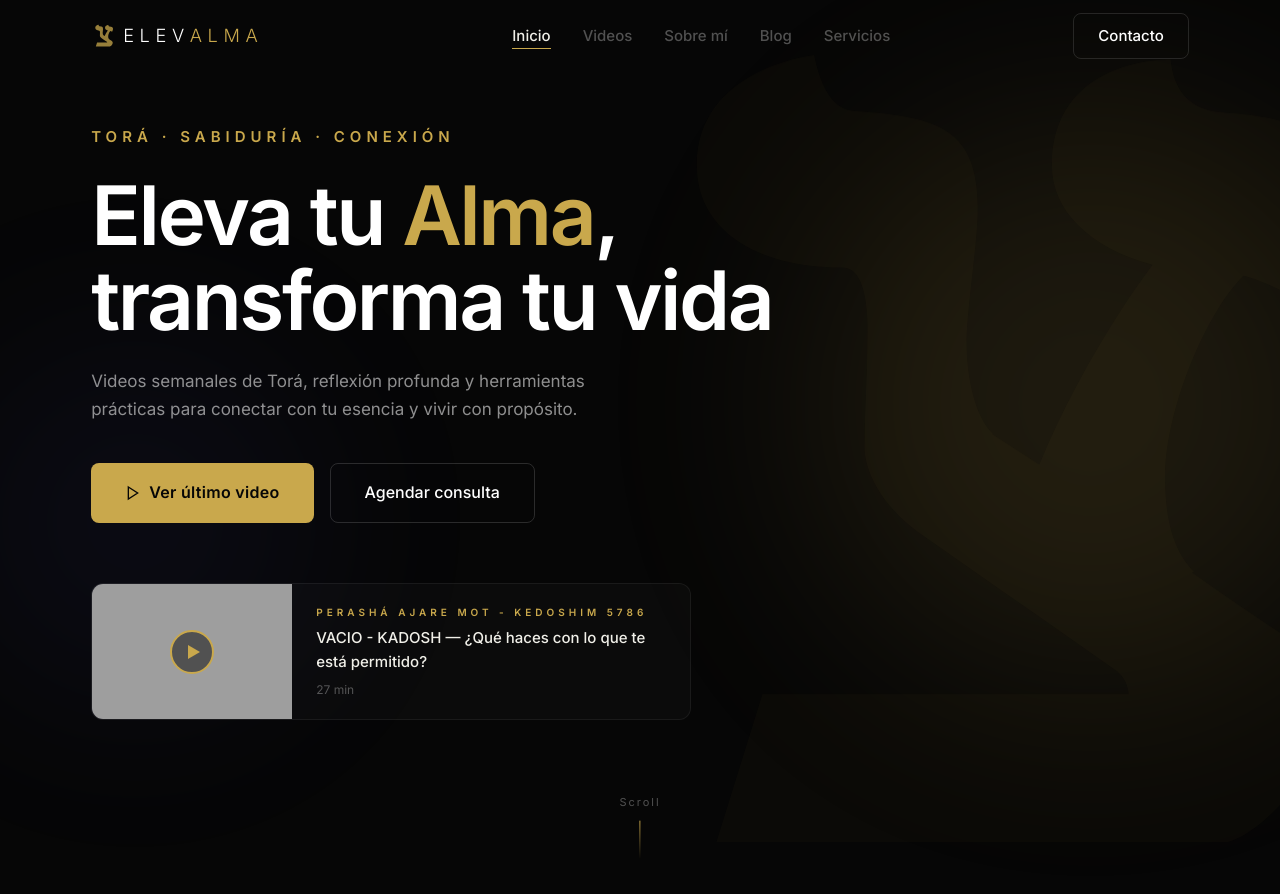
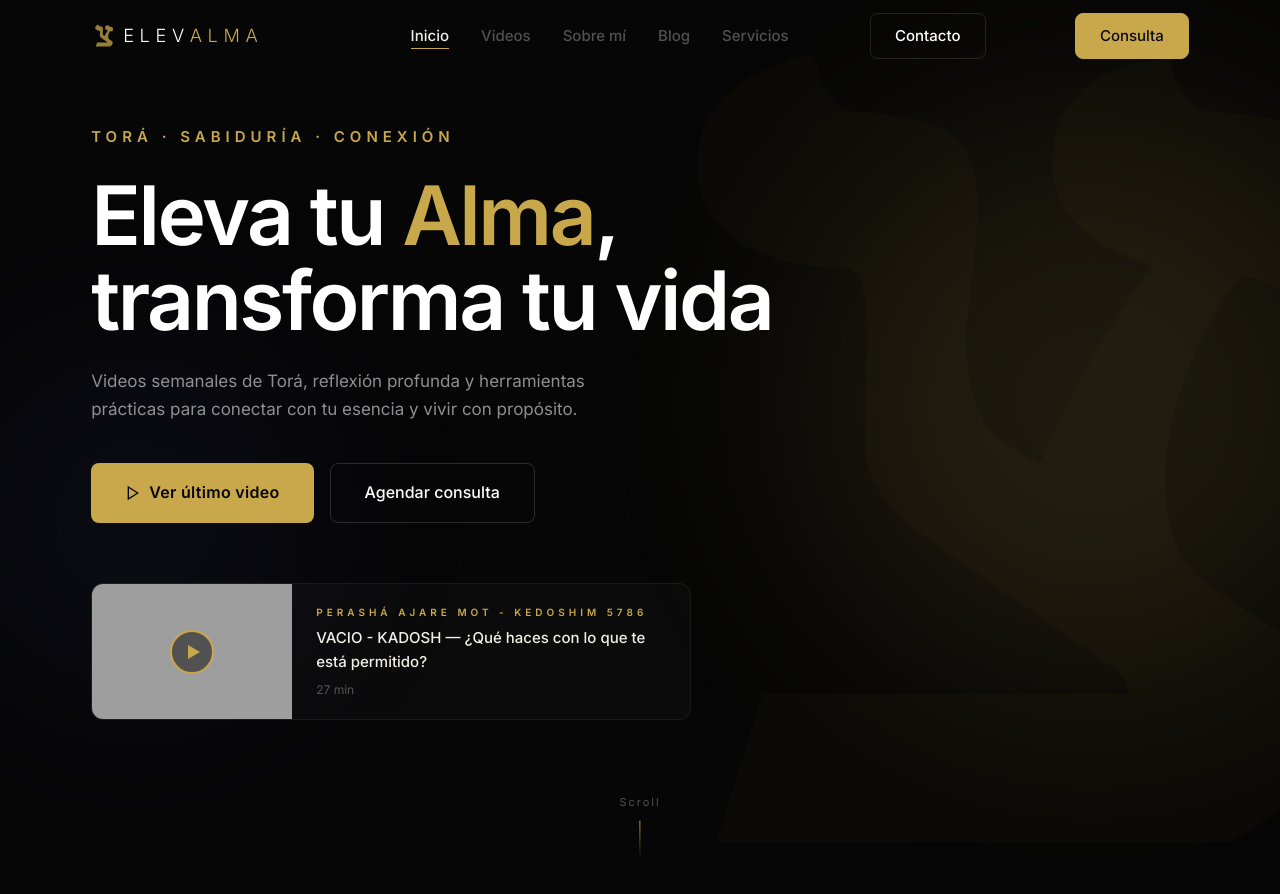
Before and after one commit to spenhos/elevalma-site, a Jekyll site: the page index.html, which Jekyll copies as it is, in a window 1280 px wide and 900 px high. Shown: the top 894 px of the window. Built offline with Jekyll 4.4.1, drawn with Linux system fonts in a browser that asks for light colours; grey boxes are pictures that could not be loaded.

Commit message:
Form consulta gratuita + botón Consulta dorado + OG images + anti-spam

```diff
--- a/_layouts/post.html
+++ b/_layouts/post.html
@@ -82,6 +82,7 @@
         <li><a href="/#servicios">Servicios</a></li>
       </ul>
       <a href="/#contacto" class="nav-cta">Contacto</a>
+      <a href="https://cal.com/elevalma/consulta-individual-elevalma" target="_blank" rel="noopener" class="nav-cta-gold">Consulta</a>
       <div class="nav-mobile" aria-label="Menú">
         <span></span><span></span><span></span>
       </div>
--- a/blog/index.html
+++ b/blog/index.html
@@ -57,6 +57,7 @@ title: Blog — ElevAlma
         <li><a href="/#servicios">Servicios</a></li>
       </ul>
       <a href="/#contacto" class="nav-cta">Contacto</a>
+      <a href="https://cal.com/elevalma/consulta-individual-elevalma" target="_blank" rel="noopener" class="nav-cta-gold">Consulta</a>
       <div class="nav-mobile" aria-label="Menú">
         <span></span><span></span><span></span>
       </div>
--- a/etz-jaim/index.html
+++ b/etz-jaim/index.html
@@ -365,6 +365,7 @@ title: Etz Jaim — ElevAlma
         <li><a href="/#servicios">Servicios</a></li>
       </ul>
       <a href="/#contacto" class="nav-cta">Contacto</a>
+      <a href="https://cal.com/elevalma/consulta-individual-elevalma" target="_blank" rel="noopener" class="nav-cta-gold">Consulta</a>
       <div class="nav-mobile" aria-label="Menú">
         <span></span><span></span><span></span>
       </div>
--- a/index.html
+++ b/index.html
@@ -47,6 +47,7 @@
     <a href="/etz-jaim/">Etz Jaim</a>
     <a href="#servicios">Servicios</a>
     <a href="#contacto">Contacto</a>
+    <a href="https://cal.com/elevalma/consulta-individual-elevalma" target="_blank" rel="noopener" style="color: var(--gold); font-weight: 500;">Consulta</a>
   </div>
 
   <!-- NAVIGATION -->
@@ -61,6 +62,7 @@
         <li><a href="#servicios">Servicios</a></li>
       </ul>
       <a href="#contacto" class="nav-cta">Contacto</a>
+      <a href="https://cal.com/elevalma/consulta-individual-elevalma" target="_blank" rel="noopener" class="nav-cta-gold">Consulta</a>
       <div class="nav-mobile" aria-label="Menú">
         <span></span><span></span><span></span>
       </div>
@@ -198,7 +200,7 @@
             <li>Orientación inicial personalizada</li>
             <li>Sin compromiso</li>
           </ul>
-          <a href="mailto:consulta@elevalma.com?subject=Consulta%20ElevAlma" class="service-cta">Escribir consulta</a>
+          <a href="#contacto" class="service-cta" onclick="setTimeout(()=>{const s=document.getElementById('type');if(s){s.value='consulta-gratuita';s.dispatchEvent(new Event('change'))}},400)">Escribir consulta</a>
         </div>
 
         <!-- Service 2 (Popular): Consulta individual -->
@@ -337,6 +339,7 @@
               <label for="type">Tipo de consulta</label>
               <select id="type" name="tipo_consulta" required>
                 <option value="" disabled selected>Seleccionar...</option>
+                <option value="consulta-gratuita">Consulta gratuita</option>
                 <option value="consulta-individual">Consulta individual</option>
                 <option value="mentoria">Mentoría mensual</option>
                 <option value="clase-grupal">Clase grupal privada</option>
--- a/style.css
+++ b/style.css
@@ -175,6 +175,22 @@ section {
 
 .nav-cta:hover {
   border-color: var(--gold);
+  color: var(--gold);
+}
+
+.nav-cta-gold {
+  font-size: 15px;
+  font-weight: 500;
+  padding: 10px 24px;
+  background: var(--gold);
+  color: #0a0a1a;
+  border: 1.5px solid var(--gold);
+  border-radius: 8px;
+  transition: all 0.3s;
+  margin-left: 8px;
+}
+.nav-cta-gold:hover {
+  background: transparent;
   color: var(--gold);
 }
 
@@ -1399,7 +1415,7 @@ section {
 
 /* ---- RESPONSIVE ---- */
 @media (max-width: 900px) {
-  .nav-links, .nav-cta { display: none; }
+  .nav-links, .nav-cta, .nav-cta-gold { display: none; }
   .nav-mobile { display: flex; }
 
   .about-grid {
```
Also changed, not shown: other parts of index.html (+15 -0 lines), og-etz-jaim.png, og-image.png.
